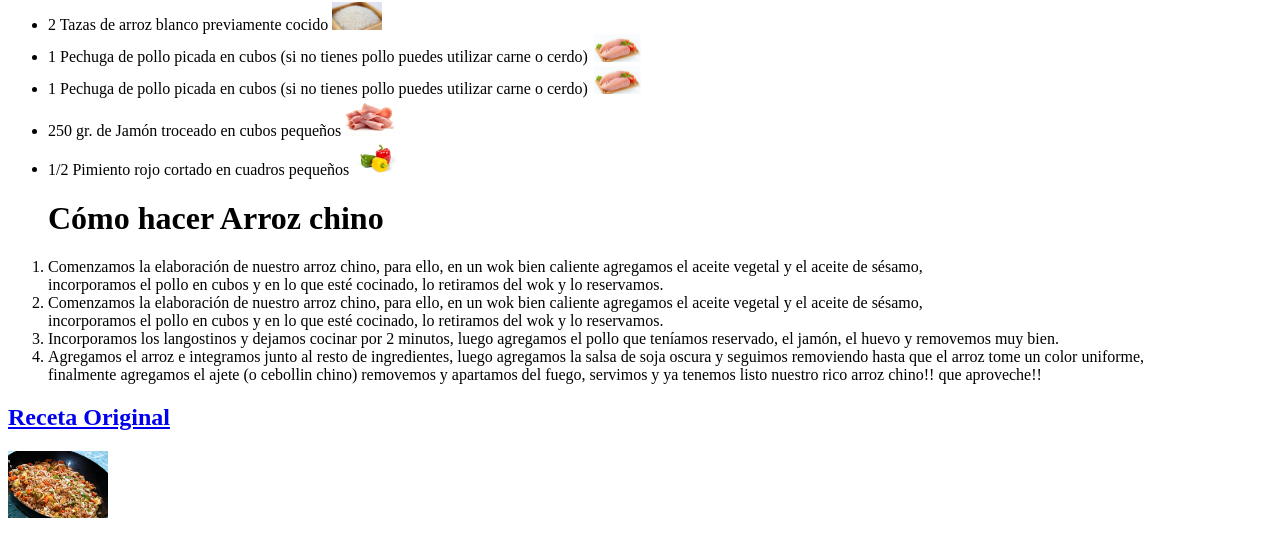
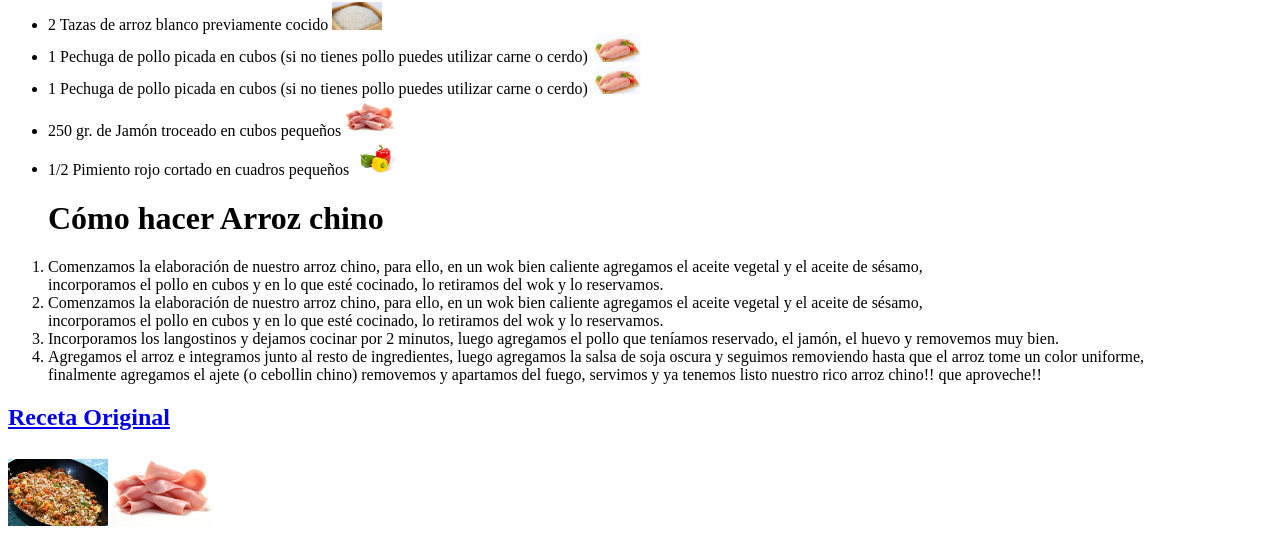
Before and after one commit to jtorresarias/recetadearrozchino, a plain HTML site: page index.html in a window 1280 px wide. Shown: the part 601-1139 px from the top of the page. Drawn offline with Linux system fonts and the light colour scheme.

Commit message:
Update index.html
agregue imagen jamón

```diff
--- a/index.html
+++ b/index.html
@@ -32,6 +32,7 @@
         </ol>
     <a href="https://elmundoenrecetas.com/receta/receta_de_arroz_chino" target="_blank"><h2>Receta Original</h2></a>
     <a href="https://elmundoenrecetas.com/receta/receta_de_arroz_chino" target="_blank"><img src="arroz-frito-chino.jpg" width="100" alt="imagen arroz chino"></a>
+    <img src="jamon.jpg" width="100" alt="imagen jamon">
 
 </body>
 </html>
```
